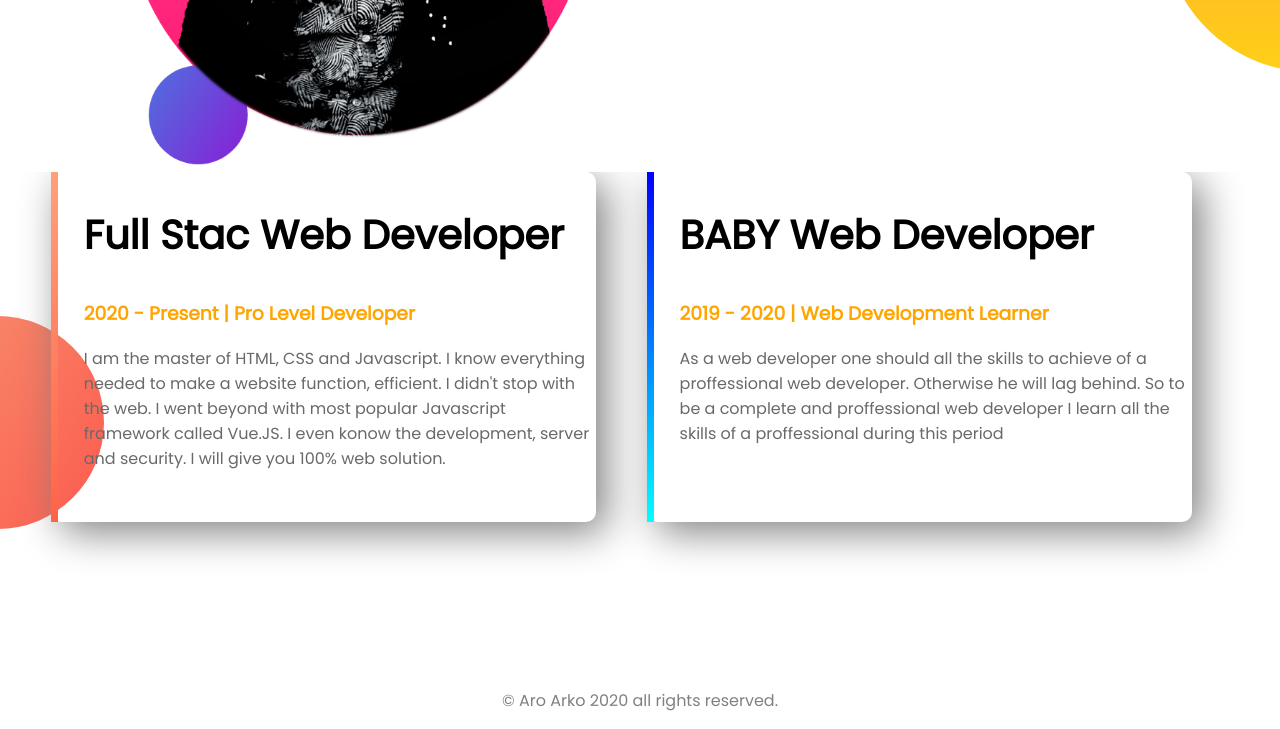
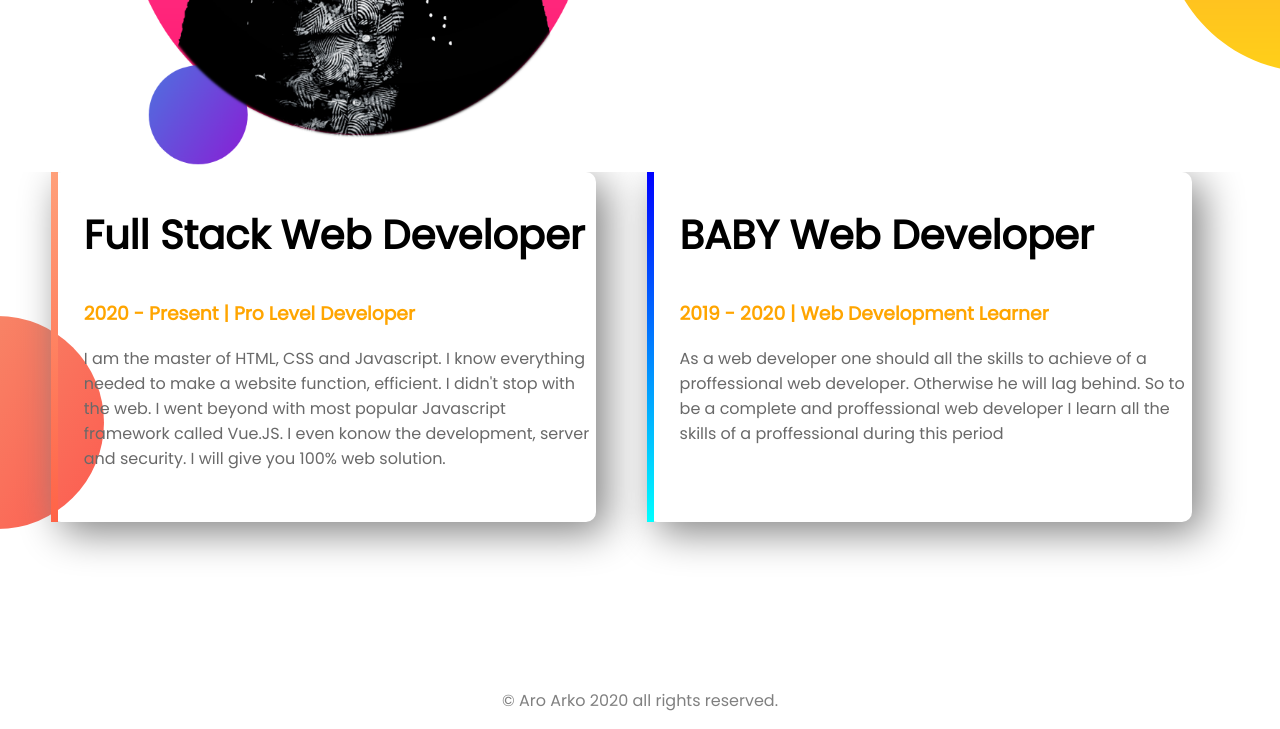
Before and after one commit to CoderComputer/Portfolio, a plain HTML site: page index.html in a window 1280 px wide. Shown: the part 842-1571 px from the top of the page. Drawn offline with Linux system fonts and the light colour scheme.

Commit message:
finalization

```diff
--- a/index.html
+++ b/index.html
@@ -33,7 +33,7 @@
     </section>
     <section class="experience-area">
         <div id="full-stack" class="half_width single-experience">
-            <h2>Full Stac Web Developer</h2>
+            <h2>Full Stack Web Developer</h2>
             <h3 class="name_highlight">2020 - Present | Pro Level Developer</h3>
             <p>I am the master of HTML, CSS and Javascript. I know everything needed to make a website function, efficient. I didn't stop with the web. I went beyond with most popular Javascript framework called Vue.JS. I even konow the development, server and security. I will give you 100% web solution.</p>
         </div>
```
